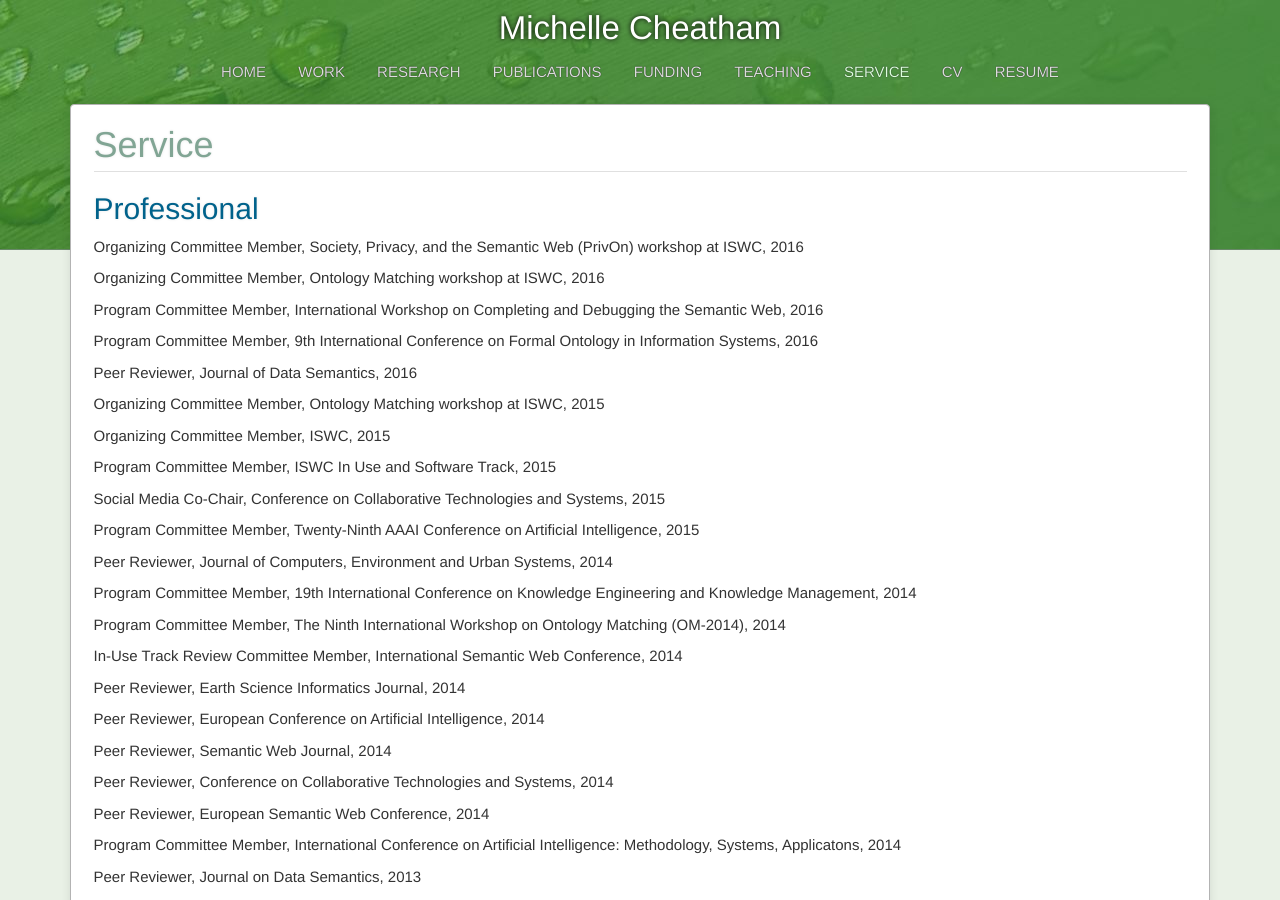
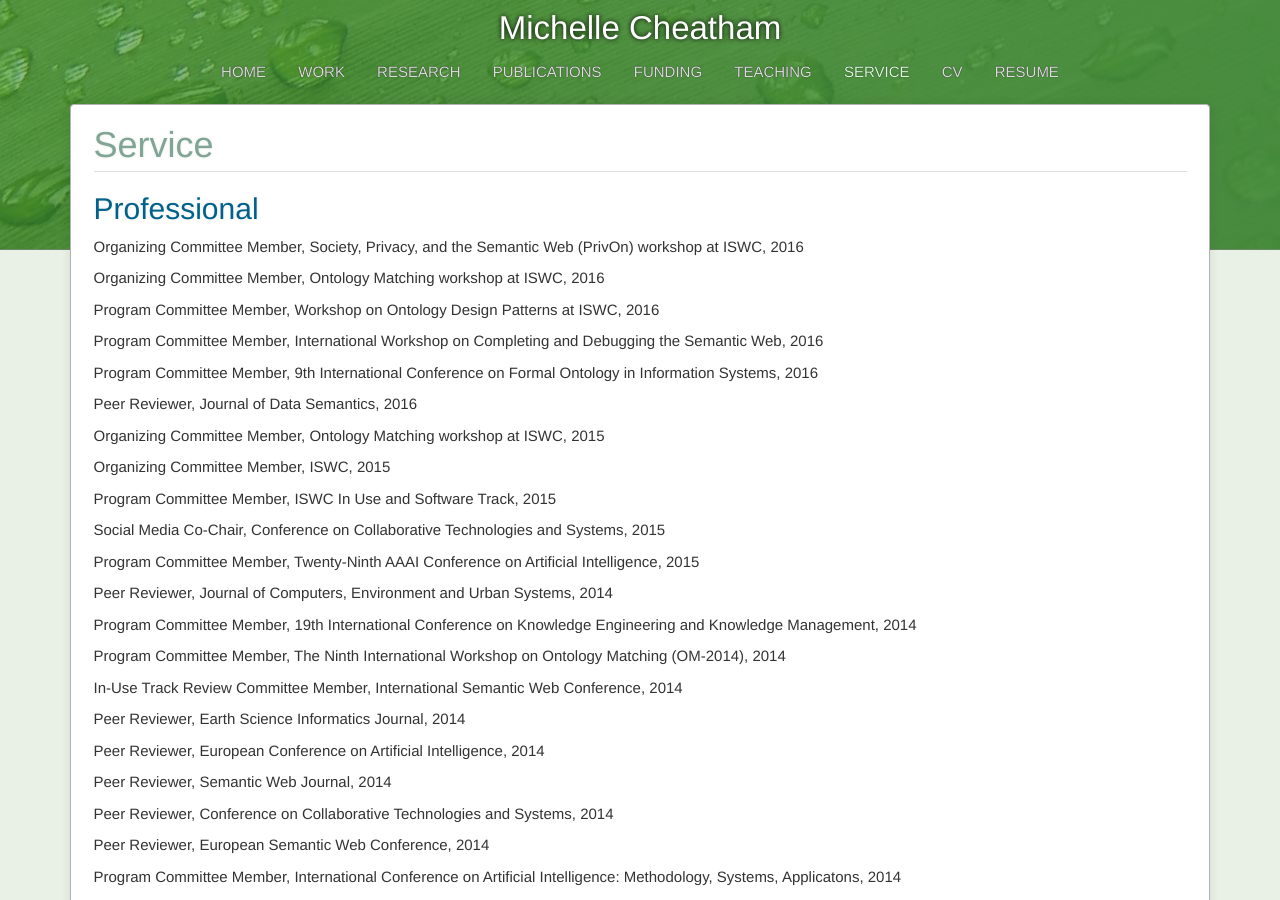
Before and after one commit to mcheatham/mcheatham.github.io, a Jekyll site: the page built from service.md, in a window 1280 px wide and 900 px high. Built offline with Jekyll 4.4.1, drawn with Linux system fonts in a browser that asks for light colours.

Commit message:
Added ODP workshop reviewing

```diff
--- a/_data/service.yaml
+++ b/_data/service.yaml
@@ -5,6 +5,11 @@
 
 - job: Organizing Committee Member
   organization: Ontology Matching workshop at ISWC
+  date: 2016
+  type: professional
+
+- job: Program Committee Member
+  organization: Workshop on Ontology Design Patterns at ISWC
   date: 2016
   type: professional
 
```
